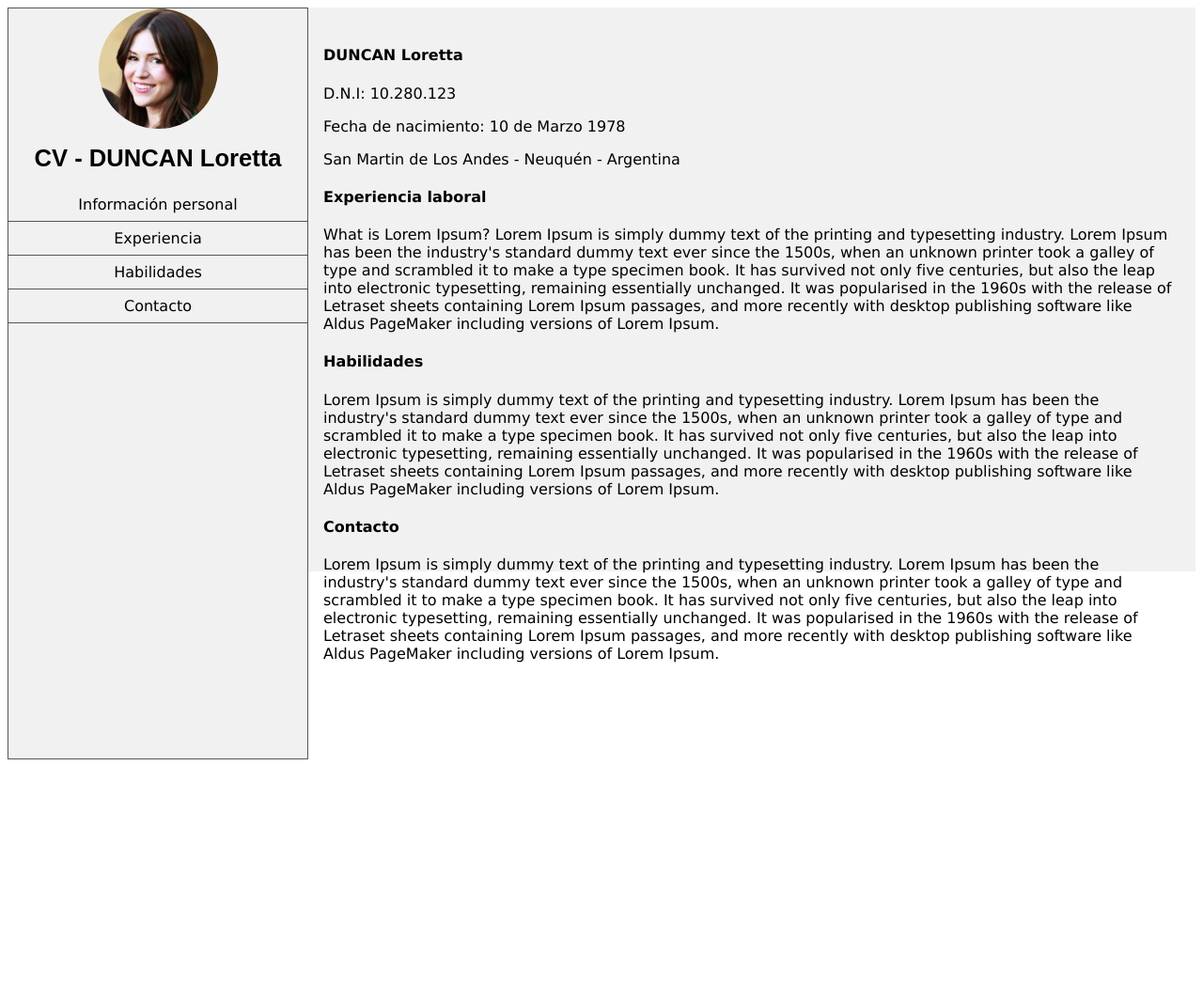
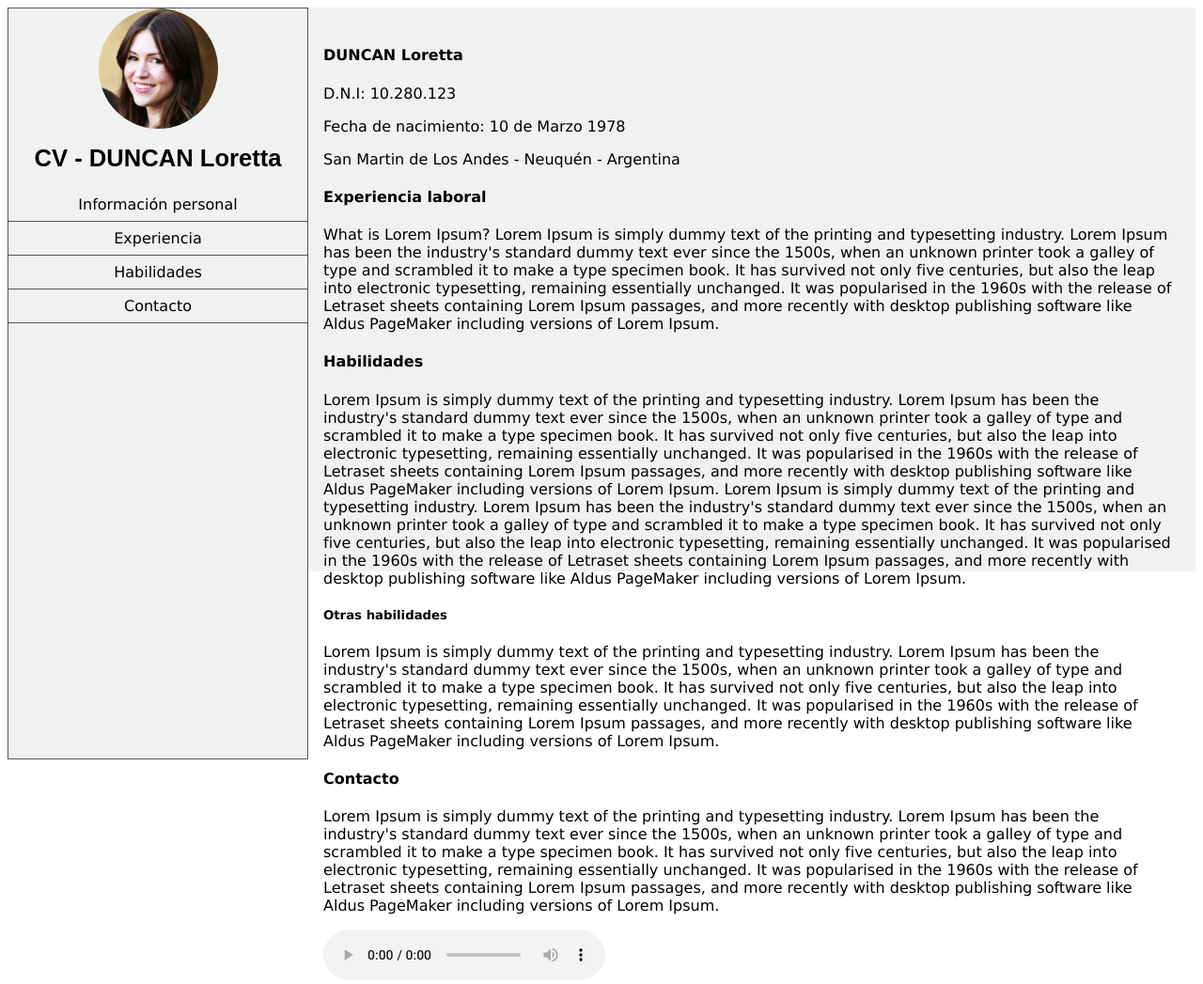
Before and after one commit to LeoFDR/leofdr.github.io, a plain HTML site: page index.html in a window 1280 px wide. Shown: the whole page at 94% size. Before the commit the page ends 800 px from the top, so only its background shows below. Drawn offline with Linux system fonts and the light colour scheme.

Commit message:
Add files via upload

```diff
--- a/index.html
+++ b/index.html
@@ -15,8 +15,12 @@
 	<meta property="og:image:type" content="image/png">
 	<meta property="og:image:width" content="436">
 	<meta property="og:image:height" content="228">
-	<meta property="og:description" content="Mi proyecto HTML">
+	<meta property="og:description" content="Mi proyecto TICMAS CV">
 	<link rel="stylesheet" type="text/css" href="estilos.css" />
+	<link rel="preconnect" href="https://fonts.googleapis.com">
+	<link rel="preconnect" href="https://fonts.gstatic.com" crossorigin>
+	<link href="https://fonts.googleapis.com/css2?family=Roboto:ital,wght@0,100;0,500;0,700;1,400&display=swap" rel="stylesheet">
+
 </head>
 
 <!--
@@ -34,61 +38,49 @@
 		<li> <a href="#cont">Contacto</a> </li>
 		</ul>
 
+
 <div class="main">
+
 			<section id="infper">
       	  <h4>DUNCAN Loretta</h4>
         	<p>D.N.I: 10.280.123</p>
         	<p>Fecha de nacimiento: 10 de Marzo 1978</p>
         	<p>San Martin de Los Andes - Neuquén - Argentina
-
-
-
-
-
         	</p>
 			</section>
 
-
-
-
-
-
 			<section id="exp">
       	  <h4>Experiencia laboral</h4>
-        	<p>What is Lorem Ipsum? Lorem Ipsum is simply dummy text of the printing and typesetting industry. Lorem Ipsum has been the industry's standard dummy text ever since the 1500s, when an unknown printer took a galley of type and scrambled it to make a type specimen book. It has survived not only five centuries, but also the leap into electronic typesetting, remaining essentially unchanged. It was popularised in the 1960s with the release of Letraset sheets containing Lorem Ipsum passages, and more recently with desktop publishing software like Aldus PageMaker including versions of Lorem Ipsum.
-
-
-
-
-
-
-
+        	<p>
+        		What is Lorem Ipsum? Lorem Ipsum is simply dummy text of the printing and typesetting industry. Lorem Ipsum has been the industry's standard dummy text ever since the 1500s, when an unknown printer took a galley of type and scrambled it to make a type specimen book. It has survived not only five centuries, but also the leap into electronic typesetting, remaining essentially unchanged. It was popularised in the 1960s with the release of Letraset sheets containing Lorem Ipsum passages, and more recently with desktop publishing software like Aldus PageMaker including versions of Lorem Ipsum.
         	</p>
 			</section>
 
 			<section id="hab">
       	  <h4>Habilidades</h4>
-        	<p>Lorem Ipsum is simply dummy text of the printing and typesetting industry. Lorem Ipsum has been the industry's standard dummy text ever since the 1500s, when an unknown printer took a galley of type and scrambled it to make a type specimen book. It has survived not only five centuries, but also the leap into electronic typesetting, remaining essentially unchanged. It was popularised in the 1960s with the release of Letraset sheets containing Lorem Ipsum passages, and more recently with desktop publishing software like Aldus PageMaker including versions of Lorem Ipsum.
-
-
-
-
-
-
-
+        	<p>Lorem Ipsum is simply dummy text of the printing and typesetting industry. Lorem Ipsum has been the industry's standard dummy text ever since the 1500s, when an unknown printer took a galley of type and scrambled it to make a type specimen book. It has survived not only five centuries, but also the leap into electronic typesetting, remaining essentially unchanged. It was popularised in the 1960s with the release of Letraset sheets containing Lorem Ipsum passages, and more recently with desktop publishing software like Aldus PageMaker including versions of Lorem Ipsum. Lorem Ipsum is simply dummy text of the printing and typesetting industry. Lorem Ipsum has been the industry's standard dummy text ever since the 1500s, when an unknown printer took a galley of type and scrambled it to make a type specimen book. It has survived not only five centuries, but also the leap into electronic typesetting, remaining essentially unchanged. It was popularised in the 1960s with the release of Letraset sheets containing Lorem Ipsum passages, and more recently with desktop publishing software like Aldus PageMaker including versions of Lorem Ipsum.
         	</p>
+        	<h5>Otras habilidades</h5>
+        	<p>Lorem Ipsum is simply dummy text of the printing and typesetting industry. Lorem Ipsum has been the industry's standard dummy text ever since the 1500s, when an unknown printer took a galley of type and scrambled it to make a type specimen book. It has survived not only five centuries, but also the leap into electronic typesetting, remaining essentially unchanged. It was popularised in the 1960s with the release of Letraset sheets containing Lorem Ipsum passages, and more recently with desktop publishing software like Aldus PageMaker including versions of Lorem Ipsum.</p>
 			</section>
 
 			<section id="cont">
       	  <h4>Contacto</h4>
       	  <p>Lorem Ipsum is simply dummy text of the printing and typesetting industry. Lorem Ipsum has been the industry's standard dummy text ever since the 1500s, when an unknown printer took a galley of type and scrambled it to make a type specimen book. It has survived not only five centuries, but also the leap into electronic typesetting, remaining essentially unchanged. It was popularised in the 1960s with the release of Letraset sheets containing Lorem Ipsum passages, and more recently with desktop publishing software like Aldus PageMaker including versions of Lorem Ipsum.
+      	  </p>
+			</section>
 
 
+<footer>
+
+		<audio controls autoplay>
+  		<source src="halo.mp3" type="audio/mpeg">
+		Your browser does not support the audio element.
+		</audio>
+
+</footer>
 
 
-
-      	  </p>
-			</section>
 </div>
 
 
@@ -109,5 +101,7 @@
 	-->
 
 
+
+
 </body>
 </html>
```
